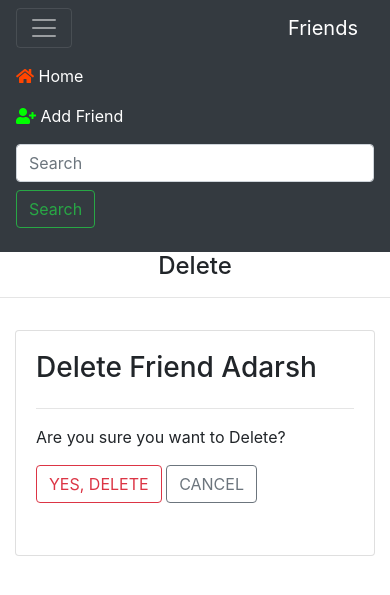
After one commit to pateladarsh001/friends, a Django app: page /1/delete-friend in a window 390 px wide, after a click that opens the changed part. The commit adds this page. Shown: the top 595 px of the page. Run offline with Django 3.2, Linux system fonts and the light colour scheme; data comes from the database, SQL or seed files in the repository; both versions use the stored data as it was after the commit; some libraries are stand-ins or nearby versions.

Commit message:
friends app

```diff
--- a/FRIENDS/settings.py
+++ b/FRIENDS/settings.py
@@ -38,6 +38,7 @@ INSTALLED_APPS = [
     'django.contrib.messages',
     'django.contrib.staticfiles',
     'friend',
+    'crispy_forms',
 ]
 
 MIDDLEWARE = [
@@ -122,3 +123,5 @@ STATIC_URL = '/static/'
 
 MEDIA_ROOT = os.path.join(BASE_DIR, 'media')
 MEDIA_URL = '/media/'
+
+CRISPY_TEMPLATE_PACK = 'bootstrap4'
--- a/friend/models.py
+++ b/friend/models.py
@@ -1,4 +1,5 @@
 from django.db import models
+from django.shortcuts import reverse
 
 # Create your models here.
 
@@ -18,3 +19,6 @@ class Friend(models.Model):
 
     def __str__(self):
         return self.name
+
+    def get_absolute_url(self):
+        return reverse('friend:index')
--- a/friend/templates/friend/base.html
+++ b/friend/templates/friend/base.html
@@ -4,6 +4,26 @@
 <script src="https://code.jquery.com/jquery-3.3.1.slim.min.js" integrity="sha384-q8i/X+965DzO0rT7abK41JStQIAqVgRVzpbzo5smXKp4YfRvH+8abtTE1Pi6jizo" crossorigin="anonymous"></script>
 <script src="https://cdnjs.cloudflare.com/ajax/libs/popper.js/1.14.7/umd/popper.min.js" integrity="sha384-UO2eT0CpHqdSJQ6hJty5KVphtPhzWj9WO1clHTMGa3JDZwrnQq4sF86dIHNDz0W1" crossorigin="anonymous"></script>
 <script src="https://stackpath.bootstrapcdn.com/bootstrap/4.3.1/js/bootstrap.min.js" integrity="sha384-JjSmVgyd0p3pXB1rRibZUAYoIIy6OrQ6VrjIEaFf/nJGzIxFDsf4x0xIM+B07jRM" crossorigin="anonymous"></script>
+<nav class="navbar navbar-expand-lg navbar-dark bg-dark">
+  <button class="navbar-toggler" type="button" data-toggle="collapse" data-target="#navbarTogglerDemo03" aria-controls="navbarTogglerDemo03" aria-expanded="false" aria-label="Toggle navigation">
+    <span class="navbar-toggler-icon"></span>
+  </button>
+  <a class="navbar-brand" href="{% url 'friend:index' %}">Friends</a>
+
+  <div class="collapse navbar-collapse" id="navbarTogglerDemo03">
+    <ul class="navbar-nav mr-auto mt-2 mt-lg-0">
+      <li class="nav-item active">
+        <a class="nav-link" href="{% url 'friend:index' %}"><i class="fas fa-home" style="color: orangered;"></i> Home<span class="sr-only">(current)</span></a>
+      </li>
+      <li class="nav-item active">
+      <a class="nav-link" href="{% url 'friend:create-friend' %}"><i class="fas fa-user-plus" style="color: lime;"></i> Add Friend<span class="sr-only">(current)</span></a>
+      </li>
+    </ul>
+    <form class="form-inline my-2 my-lg-0">
+      <input class="form-control mr-sm-2" type="search" placeholder="Search" aria-label="Search">
+      <button class="btn btn-outline-success my-2 my-sm-0" type="submit">Search</button>
+    </form>
+  </div>
+</nav>
 {% block title %}{% endblock %}
-
 {% block content %}{% endblock %}
--- /dev/null
+++ b/friend/templates/friend/friend_confirm_delete.html
@@ -0,0 +1,26 @@
+{% extends 'friend/base.html' %}
+
+{% block title %}<h4 style="text-align: center;">Delete</h4><hr>{% endblock %}
+{% block content %}
+
+<div class="container">
+    <div class="row">
+        <div class="col-sm-3"></div>
+        <div class="col-sm-6">
+            <div class="card card-body my-3">
+                <h3>Delete Friend {{ object.name }}</h3>
+                <hr>
+                <p>Are you sure you want to Delete?</p>
+                <form method="post">
+                    {% csrf_token %}
+                    <div class="form-group">
+                        <button class="btn btn-outline-danger" type="submit">YES, DELETE</button>
+                        <a href="{% url 'friend:index' %}" class="btn btn-outline-secondary">CANCEL</a>
+                    </div>
+                </form>
+            </div>
+        </div>
+        <div class="col-sm-3"></div>
+    </div>
+</div>
+{% endblock %}
--- a/friend/urls.py
+++ b/friend/urls.py
@@ -8,6 +8,9 @@ app_name = 'friend'
 
 urlpatterns = [
     path('', views.friend_view, name='index'),
+    path('create-friend', views.FriendCreateView.as_view(), name='create-friend'),
+    path('<int:pk>/update-friend', views.FriendUpdateView.as_view(), name='update-friend'),
+    path('<int:pk>/delete-friend', views.FriendDeleteView.as_view(), name='delete-friend'),
 ]
 if settings.DEBUG:
     urlpatterns += static(settings.STATIC_URL, document_root=settings.STATIC_ROOT)
--- a/friend/views.py
+++ b/friend/views.py
@@ -1,8 +1,31 @@
 from django.shortcuts import render
 from .models import Friend
+from django.views.generic import CreateView, UpdateView, DeleteView
+
 # Create your views here.
 
 
 def friend_view(request):
     friends = Friend.objects.all()
     return render(request, 'friend/index.html', {'friends': friends})
+
+
+class FriendCreateView(CreateView):
+    model = Friend
+    fields = ['name', 'age', 'residence', 'primary_school', 'high_school',
+              'university', 'course', 'profession', 'hobbies', 'is_male', 'image']
+
+    def form_valid(self, form):
+        form.instance.user = self.request.user
+        return super().form_valid(form)
+
+
+class FriendUpdateView(UpdateView):
+    model = Friend
+    fields = ['name', 'age', 'residence', 'primary_school', 'high_school',
+              'university', 'course', 'profession', 'hobbies', 'is_male', 'image']
+
+
+class FriendDeleteView(DeleteView):
+    model = Friend
+    success_url = '/'
```
Also changed, not shown: friend/templates/friend/friend_form.html (added, +25 -0 lines), friend/templates/friend/index.html (+36 -8 lines), db.sqlite3, friend/migrations/0001_initial.py, media/image_1_ldrQqFs.png (added), media/image_2.png (added), media/image_3.png (renamed from image_3.png), media/image_4.png (added), media/image_4_9hWO3hx.png (added).
